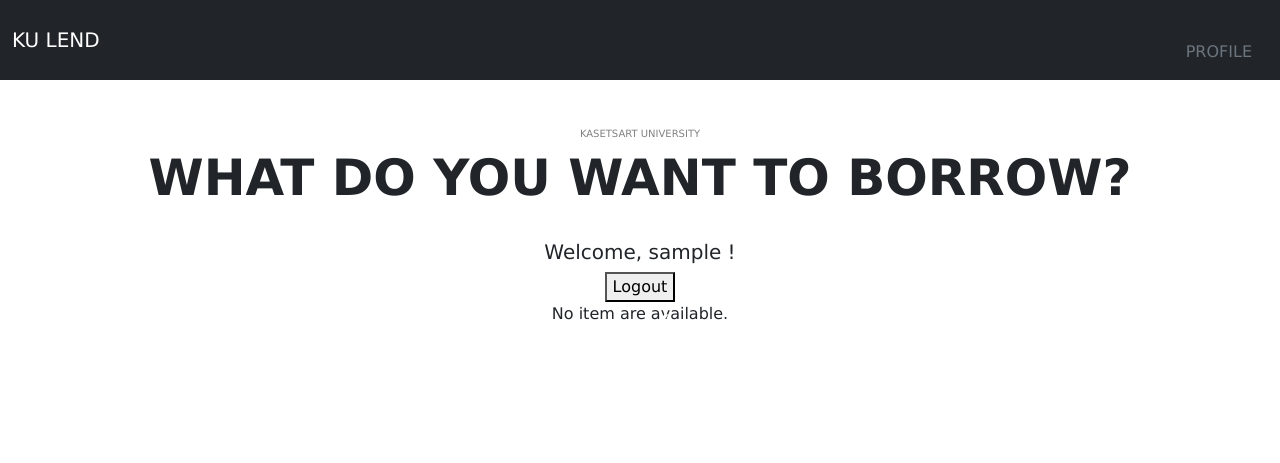
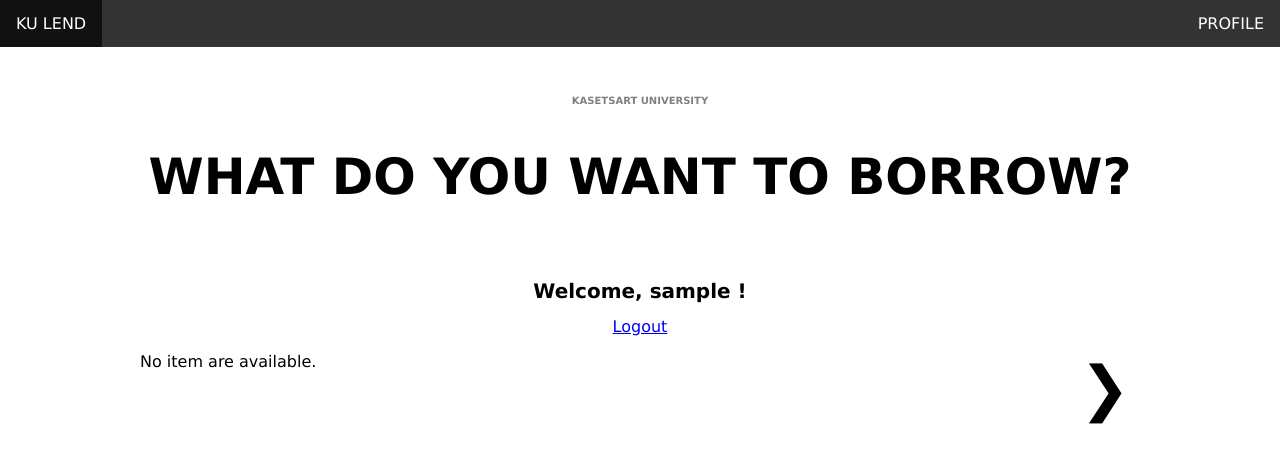
Before and after one commit to ChanunyaO/KU-Lend, a Django app: page / in a window 1280 px wide. Shown: the top 463 px of the page. Run offline with Django 3.2, Linux system fonts and the light colour scheme; the visitor is signed in with stand-in values (Sample User, id 1); data that the repository does not hold is empty; some libraries are stand-ins or nearby versions.

Commit message:
add code in index.py

```diff
--- a/ku_lend/templates/ku_lend/index.html
+++ b/ku_lend/templates/ku_lend/index.html
@@ -1,10 +1,8 @@
 <!DOCTYPE html>
 <html>
 <head>
-    <link href="https://cdn.jsdelivr.net/npm/bootstrap@5.1.3/dist/css/bootstrap.min.css" rel="stylesheet" integrity="sha384-1BmE4kWBq78iYhFldvKuhfTAU6auU8tT94WrHftjDbrCEXSU1oBoqyl2QvZ6jIW3" crossorigin="anonymous">
-    <script src="https://cdn.jsdelivr.net/npm/bootstrap@5.1.3/dist/js/bootstrap.bundle.min.js" integrity="sha384-ka7Sk0Gln4gmtz2MlQnikT1wXgYsOg+OMhuP+IlRH9sENBO0LRn5q+8nbTov4+1p" crossorigin="anonymous"></script>
-    <script src="https://cdn.jsdelivr.net/npm/@popperjs/core@2.10.2/dist/umd/popper.min.js" integrity="sha384-7+zCNj/IqJ95wo16oMtfsKbZ9ccEh31eOz1HGyDuCQ6wgnyJNSYdrPa03rtR1zdB" crossorigin="anonymous"></script>
-<script src="https://cdn.jsdelivr.net/npm/bootstrap@5.1.3/dist/js/bootstrap.min.js" integrity="sha384-QJHtvGhmr9XOIpI6YVutG+2QOK9T+ZnN4kzFN1RtK3zEFEIsxhlmWl5/YESvpZ13" crossorigin="anonymous"></script>
+
+
 <meta name="viewport" content="width=device-width, initial-scale=1">
         <title>KU LEND</title>
 <style>
@@ -38,11 +36,11 @@
   position: absolute;
   top: 50%;
   width: auto;
-  padding: 16px;
-  margin-top: -22px;
-  color: white;
+  padding: 10px;
+  margin-top: -18px;
+  color: black;
   font-weight: bold;
-  font-size: 18px;
+  font-size: 60px;
   transition: 0.6s ease;
   border-radius: 0 3px 3px 0;
   user-select: none;
@@ -61,7 +59,7 @@
 
 /* Caption text */
 .text {
-  color: #f2f2f2;
+  color: #000000;
   font-size: 15px;
   padding: 8px 12px;
   position: absolute;
@@ -118,29 +116,42 @@
   .prev, .next,.text {font-size: 11px}
 }
 
+ul {
+  list-style-type: none;
+  margin: 0;
+  padding: 0;
+  overflow: hidden;
+  background-color: #333;
+}
+
+li {
+  float: left;
+}
+
+li a {
+  display: block;
+  color: white;
+  text-align: center;
+  padding: 14px 16px;
+  text-decoration: none;
+}
+
+li a:hover {
+  background-color: #111;
+}
 </style>
 
 </head>
 <body>
 
-<nav class="navbar navbar-expand-lg navbar-dark bg-dark">
-  <div class="container-fluid">
-    <a class="navbar-brand" href="#">KU LEND</a>
-    <button class="navbar-toggler" type="button" data-bs-toggle="collapse" data-bs-target="#navbarSupportedContent" aria-controls="navbarSupportedContent" aria-expanded="false" aria-label="Toggle navigation">
-      <span class="navbar-toggler-icon"></span>
-    </button>
-    <div class="collapse navbar-collapse" id="navbarSupportedContent">
-      <ul class="navbar-nav me-auto mb-2 mb-lg-0">
-        <li class="nav-item">
+<ul>
+  <li><a class="active" href="#home">KU LEND</a></li>
+       {% load socialaccount %}
+{% if user.is_authenticated %}
+  <li style="float:right"><a href="http://127.0.0.1:8000/profile/">PROFILE</a></li>
+{% endif %}
 </ul>
-      <form class="d-flex">
-       <li class="nav-item">
-          <a class="nav-link disabled">PROFILE</a>
-        </li>
-      </form>
-    </div>
-  </div>
-</nav>
+
  <center>
 <br>
 <br>
@@ -149,38 +160,30 @@
      <br>
 
 
-<!--<center><h4>WHAT DO YOU WANT TO BORROW?</h4></center>-->
 
 {% load socialaccount %}
     {% load static %}
     {% static "" as baseUrl %}
+
+   {% load socialaccount %}
 {% if user.is_authenticated %}
 <h1>Welcome, {{ user.username }} !</h1>
-    <a href="http://127.0.0.1:8000/accounts/logout%22%3ELogout</a>
+<a href="http://127.0.0.1:8000/accounts/logout">Logout</a>
 {% else %}
 <h1>Login Page</h1>
 <a href="{% provider_login_url 'google' %}">Login with Google</a>
 {% endif %}
-
-
-
-     Please Login before lend. <a href="http://127.0.0.1:8000/accounts/logout"><button>Logout</button></a>
-
- <!--<h2>Login Page</h2>-->
-<!--     <a href="{% provider_login_url 'google' %}"><button>Login with Google</button></a>-->
-
+ </center>
 
 <div class="slideshow-container">
 {% if items %}
         <ul>
     {% for item in items %}
-<!--            <a href="{% url 'ku_lend:borrow_form' item.id %}">{{ item.item_name }}</a>-->
-<!--            <img src="https://upload.wikimedia.org/wikipedia/commons/4/45/Samsung_Galaxy_Tab_3_10.1-inch_Android_Tablet.jpg"/>-->
             <div class="mySlides fade">
-                <font color='#000000'><div class="numbertext" >{{ item.item_name }}</div></font>
                 <small><a href="{% url 'ku_lend:borrow_form' item.id %}">
-              <img src="https://consumer-img.huawei.com/content/dam/huawei-cbg-site/common/mkt/pdp/tablets/matepad.jpg" style="width:90%">
+              <img src="https://consumer-img.huawei.com/content/dam/huawei-cbg-site/common/mkt/pdp/tablets/matepad.jpg" style="width:100%">
               </a></small>
+                <div class="text" >{{ item.item_name }}</div>
             </div>
 
     {% endfor %}
@@ -188,25 +191,8 @@
     {% else %}
         <p>No item are available.</p>
     {% endif %}
-<!--<div class="mySlides fade">-->
-<!--  <div class="numbertext">1 / 3</div>-->
-<!--  <img src="https://images.droidsans.com/wp-content/uploads/2020/02/galaxy_s20_jennie_red.jpg" style="width:100%">-->
-<!--  <div class="text">Caption Text</div>-->
-<!--</div>-->
 
-<!--<div class="mySlides fade">-->
-<!--  <div class="numbertext">2 / 3</div>-->
-<!--  <img src="ihttps://images.thaiza.com/content/b/476796.jpg" style="width:100%">-->
-<!--  <div class="text">Caption Two</div>-->
-<!--</div>-->
 
-<!--<div class="mySlides fade">-->
-<!--  <div class="numbertext">3 / 3</div>-->
-<!--  <img src="https://images.droidsans.com/wp-content/uploads/2020/08/kt-jennie-blackpink-galaxy-note20-mystic-red-00.png" style="width:100%">-->
-<!--  <div class="text">Caption Three</div>-->
-<!--</div>-->
-
-<a class="prev" onclick="plusSlides(-1)">&#10094;</a>
 <a class="next" onclick="plusSlides(1)">&#10095;</a>
 
 </div>
@@ -248,7 +234,5 @@
 }
 
 </script>
-
- </center>
 </body>
 </html>
--- a/ku_lend/views.py
+++ b/ku_lend/views.py
@@ -27,7 +27,7 @@
 def confirm(request, item_id):
     item = get_object_or_404(Item, pk=item_id)
 
-    return HttpResponse(f"You has borrow {item.item_name}. Please, go to {item.pickup_place}.")
+    # return HttpResponse(f"You has borrow {item.item_name}. Please, go to {item.pickup_place}.")
 
     item.amount_items-=1
     item.save()
```
Also changed, not shown: ku_lend/templates/ku_lend/borrow_form.html (+39 -1 lines), ku_lend/templates/ku_lend/profile.html (+71 -11 lines). Lines whose indentation alone changed are shown as unchanged.
